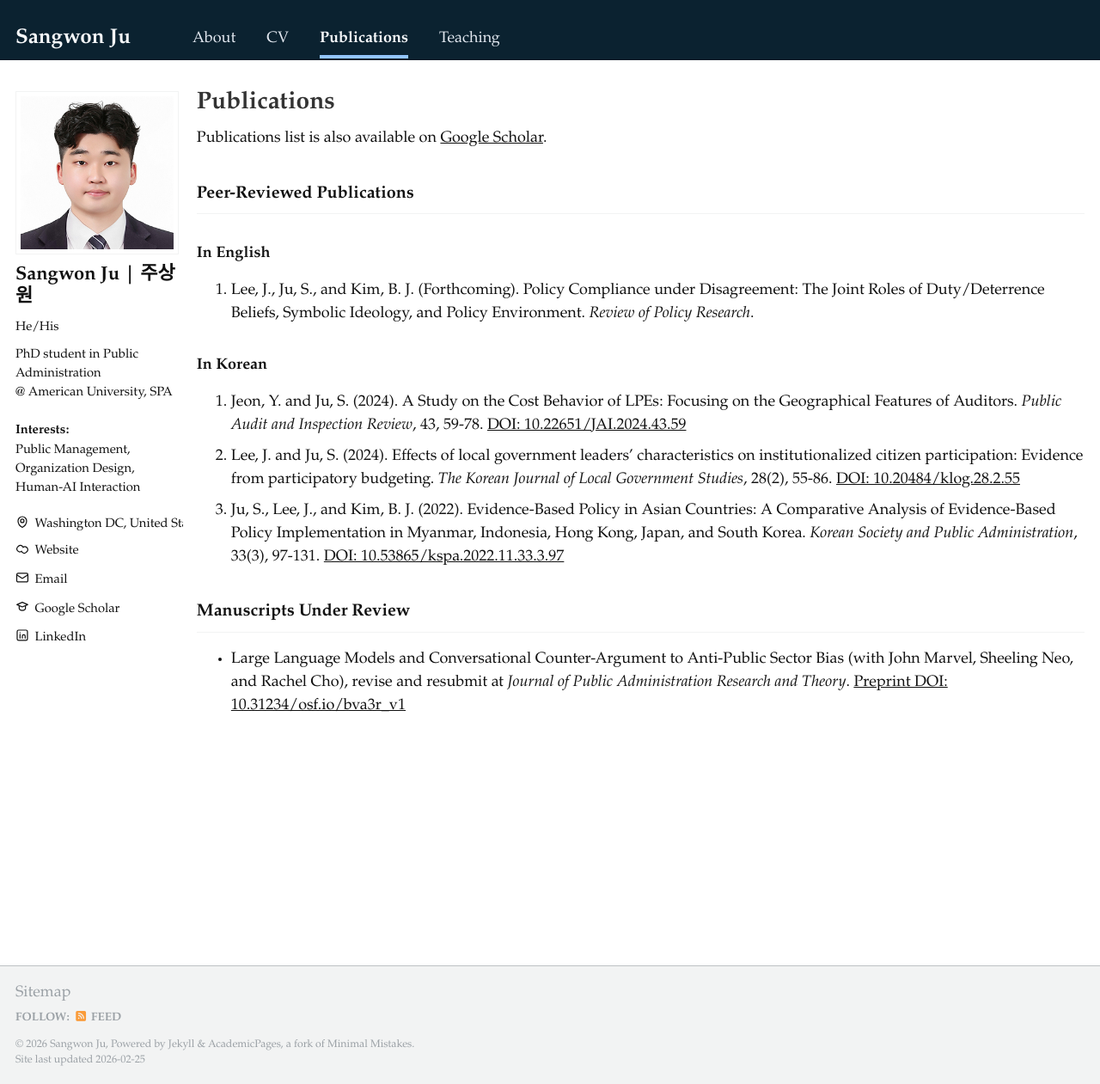
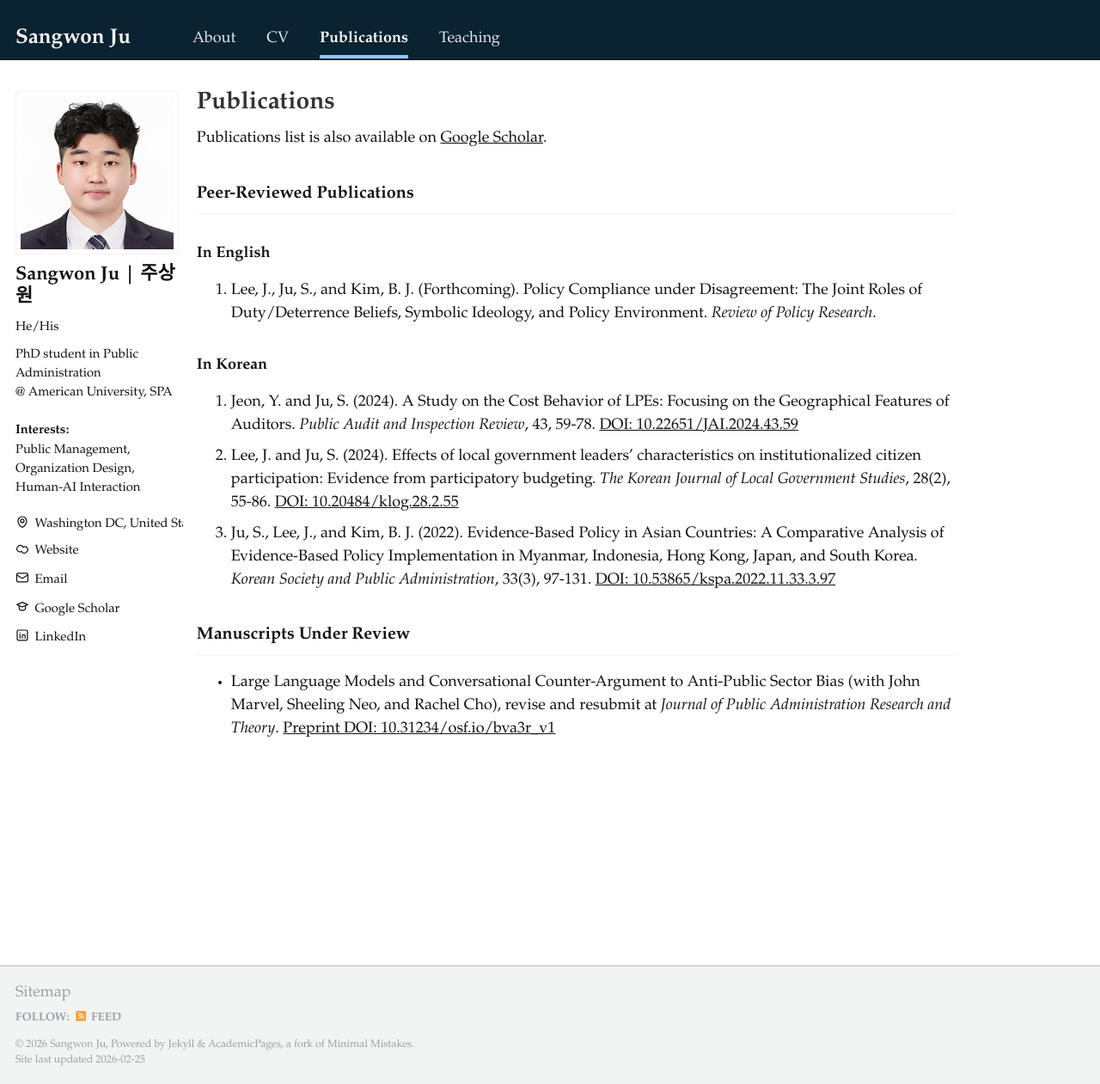
Before and after one commit to SangwonJu/sangwonju.github.io, a Jekyll site: the page built from _pages/publications.md, in a window 1280 px wide and 1261 px high. Shown: the whole window at 86% size. Built offline with Jekyll 4.4.1, drawn with Linux system fonts in a browser that asks for light colours.

Commit message:
little change

```diff
--- a/_layouts/single.html
+++ b/_layouts/single.html
@@ -44,7 +44,7 @@ layout: default
         </header>
       {% endunless %}
 
-      <section class="page__content" itemprop="text">
+      <section class="page__content{% if page.url == '/publications/' or page.url == '/cv/' or page.url == '/teaching/' %} content-compact{% endif %}" itemprop="text">
         {{ content }}
 
         {% if page.citation and page.paperurl and page.slidesurl %}
--- a/_sass/_page.scss
+++ b/_sass/_page.scss
@@ -221,6 +221,12 @@
 .about-lower-black .about-education > li > a:focus,
 .about-lower-black .about-education > li > a:visited {
   color: #111111;
+}
+
+.page__content.content-compact {
+  max-width: 98ch;
+  margin-left: 6.5ch;
+  margin-right: auto;
 }
 
 .page__hero {
```
